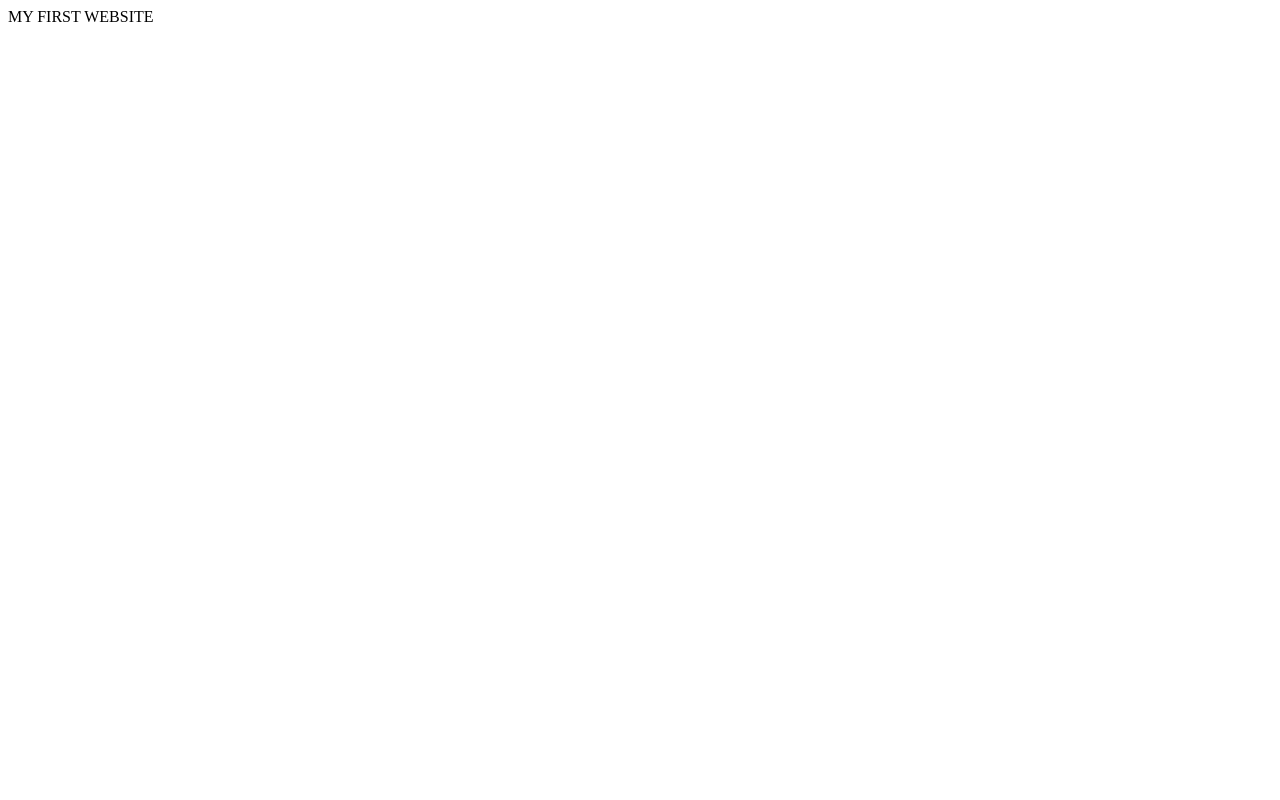
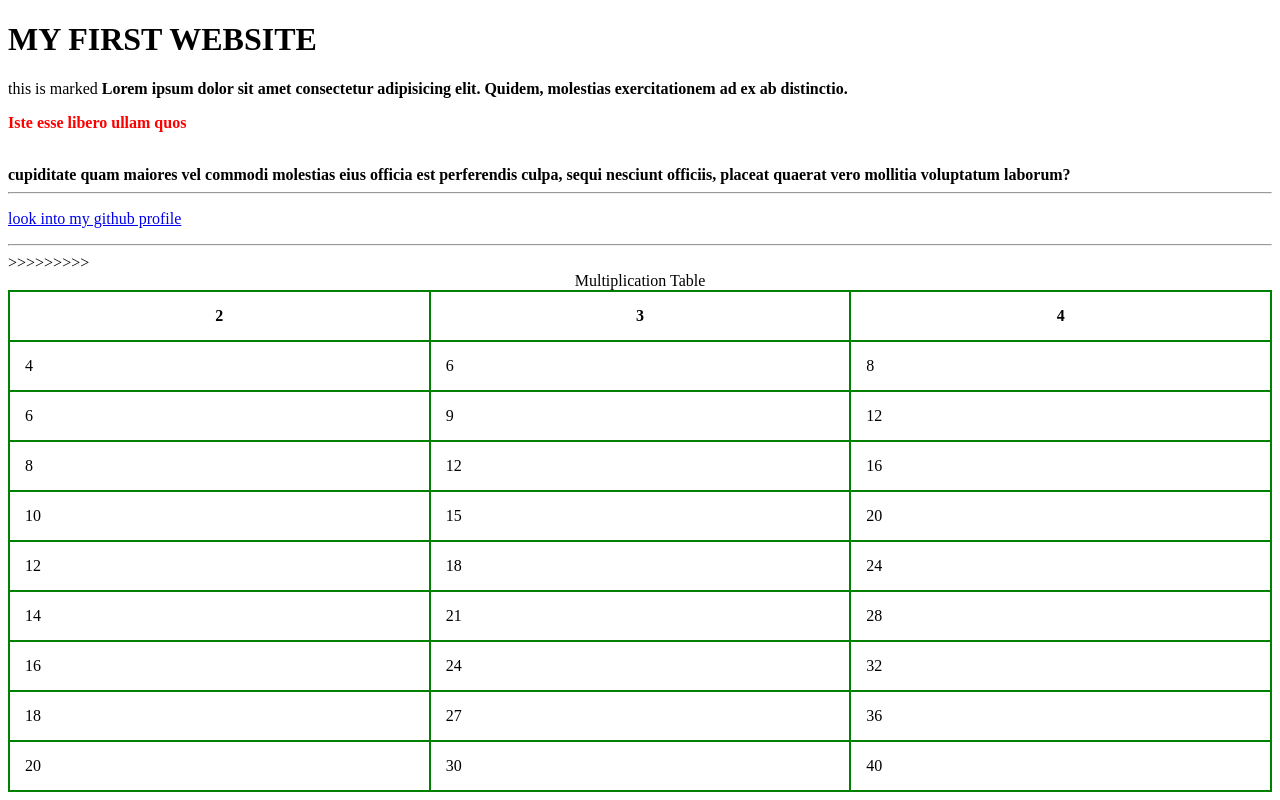
Before and after one commit to chetanm381/Web-Developement, a plain HTML site: page index.html in a window 1280 px wide. Drawn offline with Linux system fonts and the light colour scheme.

Commit message:
Just progressing learning of html

```diff
--- a/index.html
+++ b/index.html
@@ -8,10 +8,77 @@
     <meta name="viewport" content="width=device-width, initial-scale=1.0">
     <title>First Page</title>
 </head>
+<style>
+    table {
+        border-collapse: collapse;
+        width: 100%;
+    }
+
+    th,
+    td {
+        border: 2px solid green;
+        padding: 15px;
+    }
+</style>
 
 <body>
 
-    MY FIRST WEBSITE
+    <h1>MY FIRST WEBSITE</h1>
+    <marked>this is marked</marked>
+    <b>Lorem ipsum dolor sit amet consectetur adipisicing elit. Quidem, molestias exercitationem ad ex ab distinctio. <p style="color:red">Iste esse libero ullam quos</p><br> cupiditate quam maiores vel commodi molestias eius officia est perferendis culpa, sequi nesciunt officiis, placeat
+        quaerat vero mollitia voluptatum laborum?</b>
+    <hr>
+    <p>
+
+        <a href="https://github.com/chetanm381" target="_blank"> look into my github profile</a>
+
+    </p>
+    <hr>
+    <table>
+        <caption>Multiplication Table</caption>
+        <tr>
+            <th>2</th>
+            <th>3</th>
+            <th>4</th>
+        </tr>
+        <tr>
+            <td>4</td>
+            <td>6</td>
+            <td>8</td>></tr>
+        <tr>
+            <td>6</td>
+            <td>9</td>
+            <td>12</td>></tr>
+        <tr>
+            <td>8</td>
+            <td>12</td>
+            <td>16</td>></tr>
+        <tr>
+            <td>10</td>
+            <td>15</td>
+            <td>20</td>></tr>
+        <tr>
+            <td>12</td>
+            <td>18</td>
+            <td>24</td>></tr>
+        <tr>
+            <td>14</td>
+            <td>21</td>
+            <td>28</td>></tr>
+        <tr>
+            <td>16</td>
+            <td>24</td>
+            <td>32</td>></tr>
+        <tr>
+            <td>18</td>
+            <td>27</td>
+            <td>36</td>></tr>
+        <tr>
+            <td>20</td>
+            <td>30</td>
+            <td>40</td>></tr>
+    </table>
+
 </body>
 
 </html>
```
